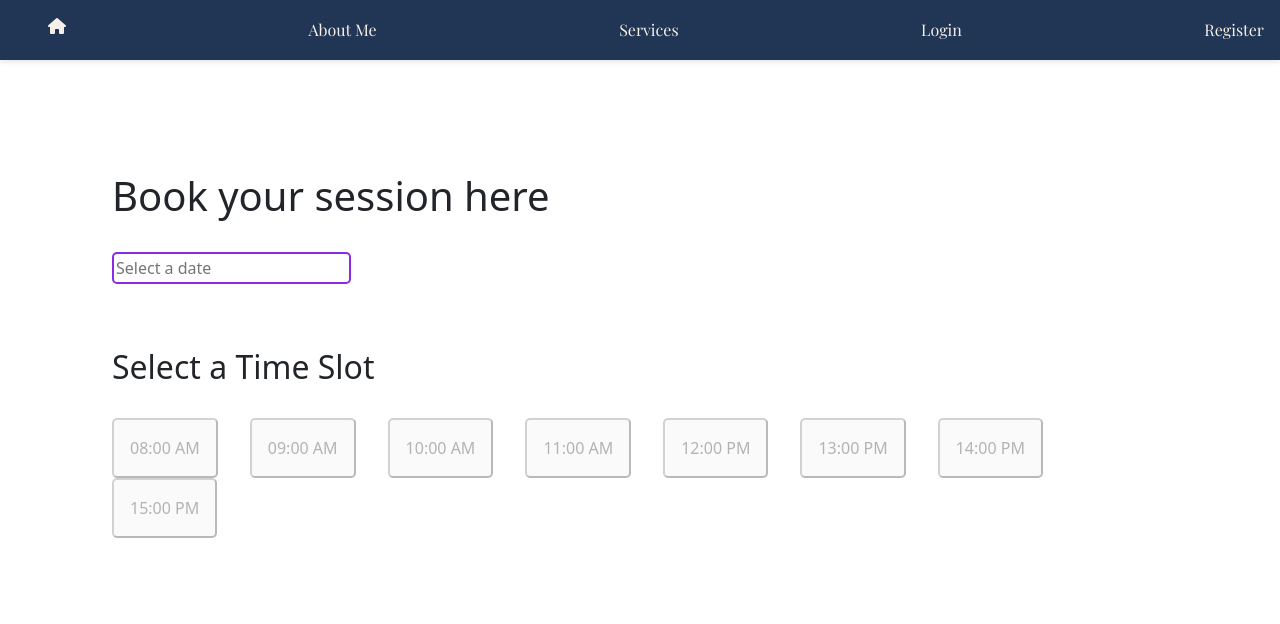
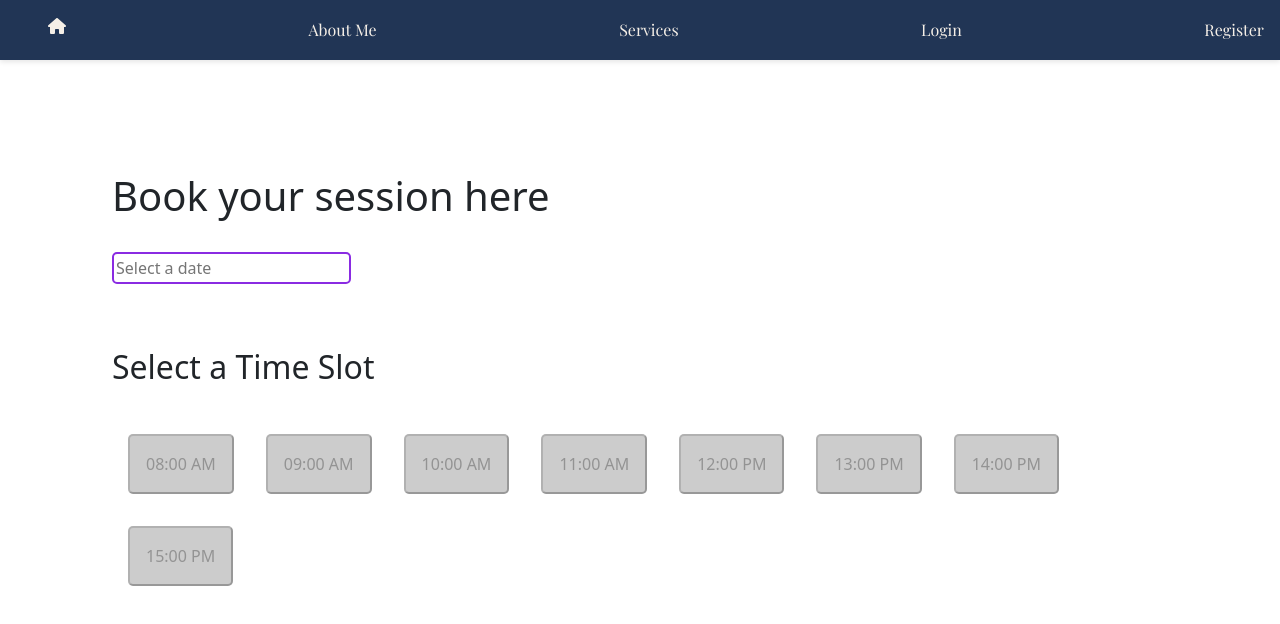
Before and after one commit to dianabombi/Psychologist, a React (Create React App) app in the folder client/: page /bookings in a window 1280 px wide. Shown: the top 624 px of the page. Built offline with nearby package versions, Linux system fonts and the light colour scheme; a web font is replaced by a local one.

Commit message:
styling booking system

```diff
--- a/client/src/components/bookingSystem.js
+++ b/client/src/components/bookingSystem.js
@@ -28,12 +28,12 @@ function BookingSystem() {
         placeholderText="Select a date"
         className="date-picker"
       />
-      <div>
+      <div className="time-slots">
         <h2>Select a Time Slot</h2>
         {timeSlots.map((slot, index) => (
           <button
             key={index}
-            className = "time-slot"
+            className={selectedTime === slot ? 'selected' : ''}
             onClick={() => setSelectedTime(slot)}
             disabled={!selectedDate}>
             {slot}
--- a/client/src/components/homePage.js
+++ b/client/src/components/homePage.js
@@ -51,7 +51,7 @@ function HomePage() {
           </p>
         </div>
 
-        <button className='book-session' onClick ={clickNavigate}>Book Session</button>
+        <button className='book-session' onClick ={clickNavigate}>BOOK SESSION</button>
 
         <div className="third-block">
             <div className= "card" style={{ width: '18rem' }}>
--- a/client/src/index.css
+++ b/client/src/index.css
@@ -181,7 +181,7 @@ input:focus {
     filter: grayscale(100%) brightness(120%);
 }
 
-.contactMe-button{
+.contactMe-button {
     margin: 5rem;
     width: fit-content;
     border: none;
@@ -244,10 +244,14 @@ input:focus {
   }
 
 .book-session {
-    width: 100px;
     grid-column: 2/4;
     justify-self: center;
     margin: 2rem;
+    display: flex;
+    justify-content: center;
+    width: 170px;
+    height: 70px;
+    border-radius: 10px;
 }
 
 
@@ -340,9 +344,7 @@ input:focus {
 
   /* BOOKING PAGE */
 
-  .booking-page {
 
-  }
 
   .booking-page h1 {
     margin-bottom: 2rem;
@@ -361,10 +363,23 @@ input:focus {
     margin-right: 2rem;
   }
 
-  .booking-page button {
+  .time-slots button {
     border-radius: 5px;
     padding: 1rem;
+    background-color: white;
+    transition: background-color 0.3s ease;
+    margin: 1rem;
   }
+
+  .time-slots button.selected {
+    background-color: #0056b3;
+    color: white;
+}
+
+    .time-slots button:disabled {
+    background-color: #ccc; /* Disabled state color */
+    cursor: not-allowed;
+}
 
   .booking-page input {
     border-radius: 5px;
```
